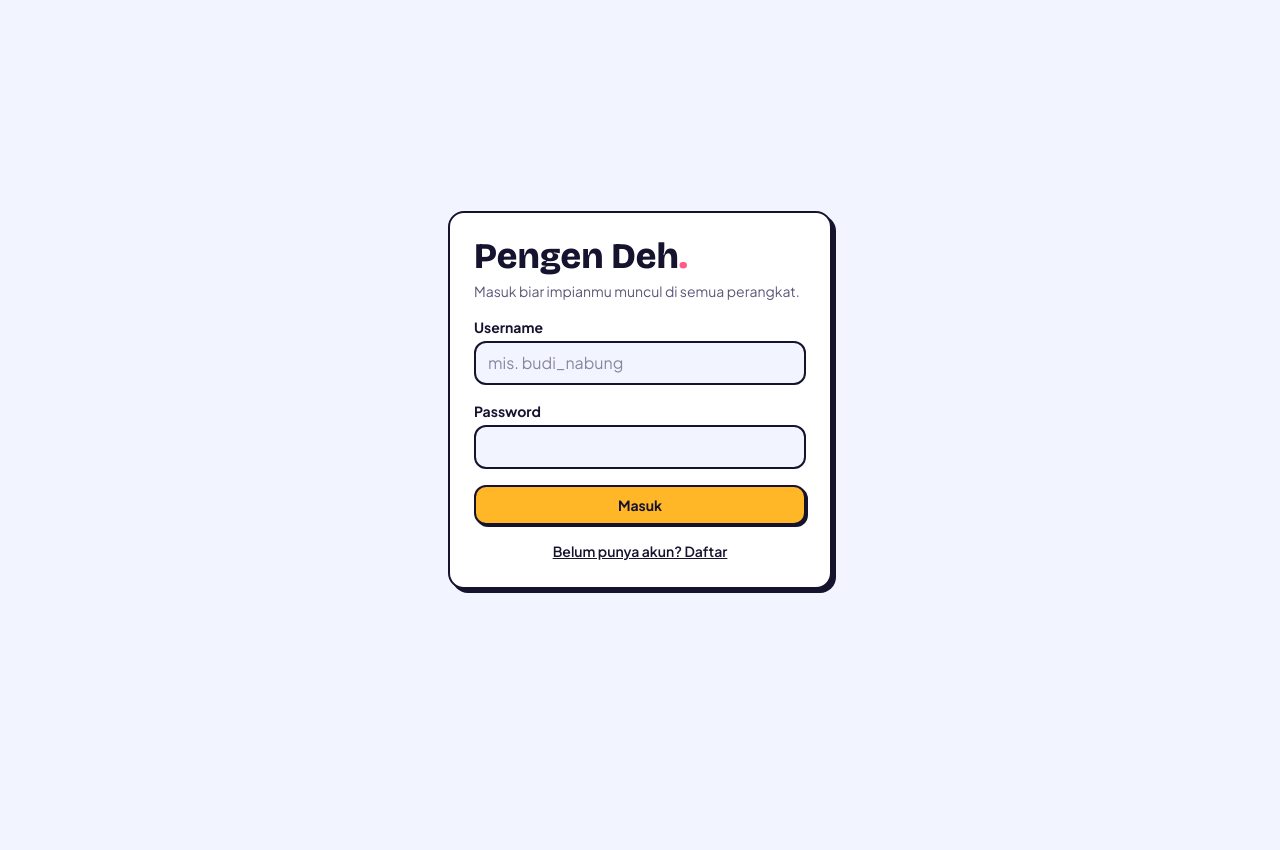
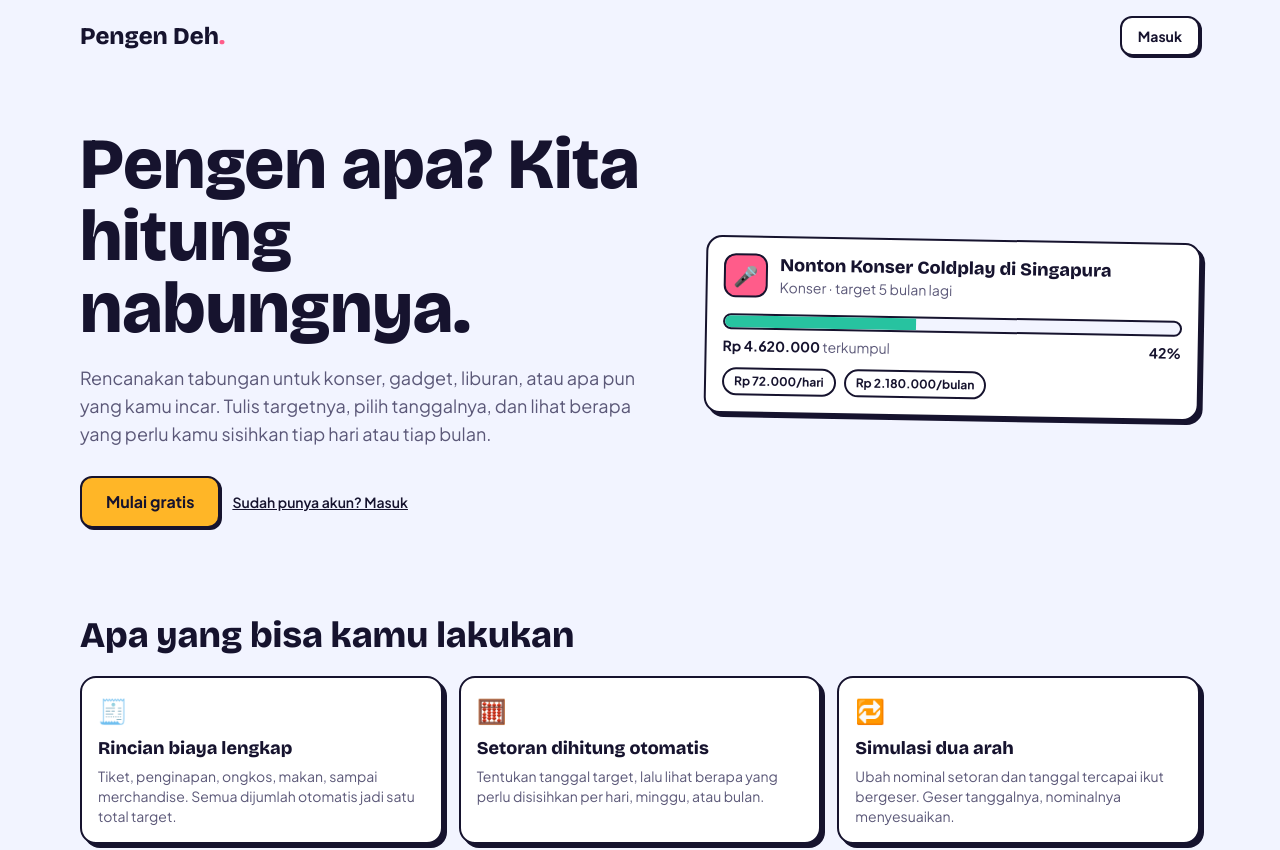
Before and after one commit to danites999/pengendeh, a Next.js app in the folder pengen-deh/: page / in a window 1280 px wide. Shown: the top 850 px of the page. Before the commit the page ends 800 px from the top, so only its background shows below. Built offline with nearby package versions, Linux system fonts and the light colour scheme; no server answers.

Commit message:
Update AuthGate.tsx

```diff
--- a/pengen-deh/components/AuthGate.tsx
+++ b/pengen-deh/components/AuthGate.tsx
@@ -3,11 +3,13 @@ import { useEffect, useState } from "react";
 import type { Session } from "@supabase/supabase-js";
 import { supabase } from "@/lib/supabase";
 import AppShell from "./AppShell";
+import Landing from "./Landing";
 import LoginScreen from "./LoginScreen";
 
 export default function AuthGate() {
   const [session, setSession] = useState<Session | null>(null);
   const [ready, setReady] = useState(false);
+  const [view, setView] = useState<"landing" | "masuk" | "daftar">("landing");
 
   useEffect(() => {
     supabase.auth.getSession().then(({ data }) => { setSession(data.session); setReady(true); });
@@ -16,12 +18,17 @@ export default function AuthGate() {
   }, []);
 
   if (!ready) return <div className="grid min-h-dvh place-items-center font-display text-xl font-bold">Sebentar ya…</div>;
-  if (!session) return <LoginScreen />;
+  if (!session) {
+    return view === "landing"
+      ? <Landing onStart={setView} />
+      : <LoginScreen key={view} initialMode={view} onBack={() => setView("landing")} />;
+  }
   return (
     <>
       <AppShell key={session.user.id} />
       <div className="pb-24 text-center text-xs text-muted md:pb-8">
-        Masuk sebagai <b>{session.user.email?.split("@")[0]}</b> · <button className="underline" onClick={() => supabase.auth.signOut()}>Keluar</button>
+        Masuk sebagai <b>{session.user.email?.split("@")[0]}</b> ·{" "}
+        <button className="underline" onClick={() => { void supabase.auth.signOut(); setView("landing"); }}>Keluar</button>
       </div>
     </>
   );
```
